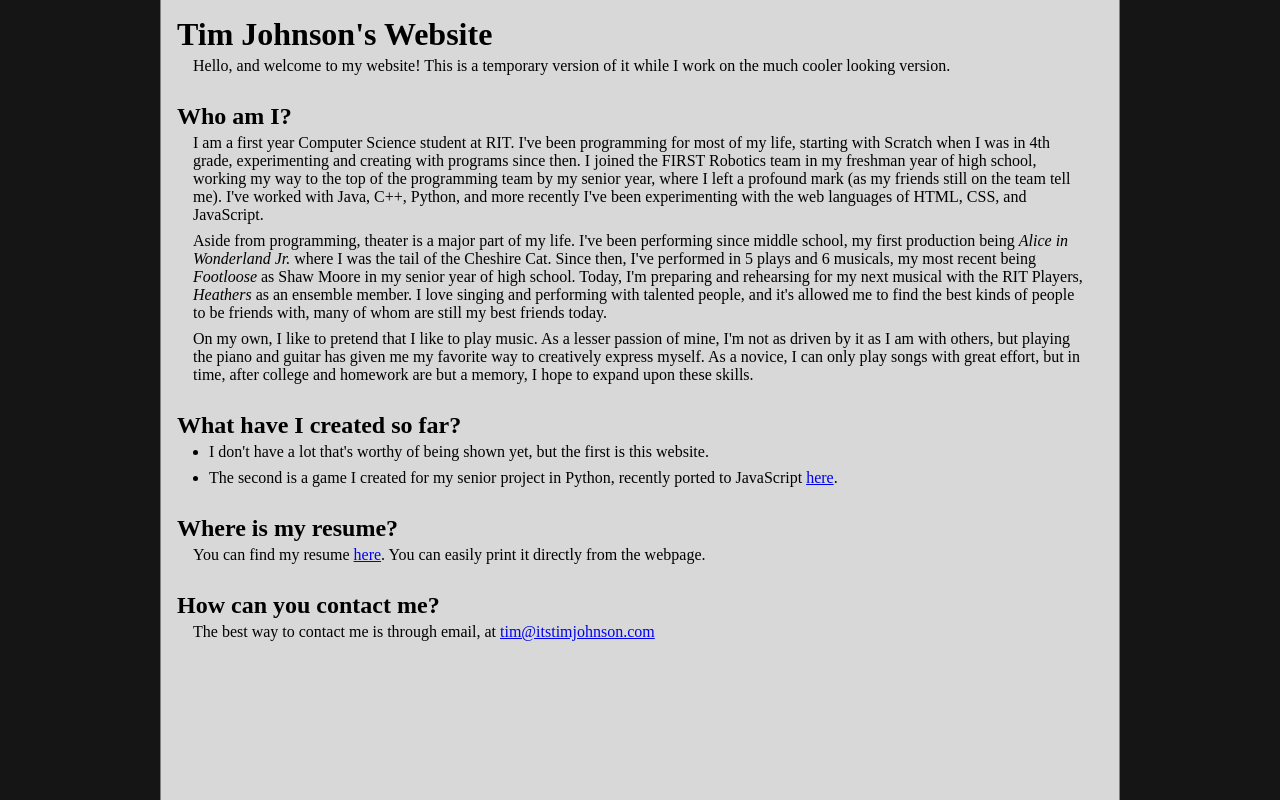
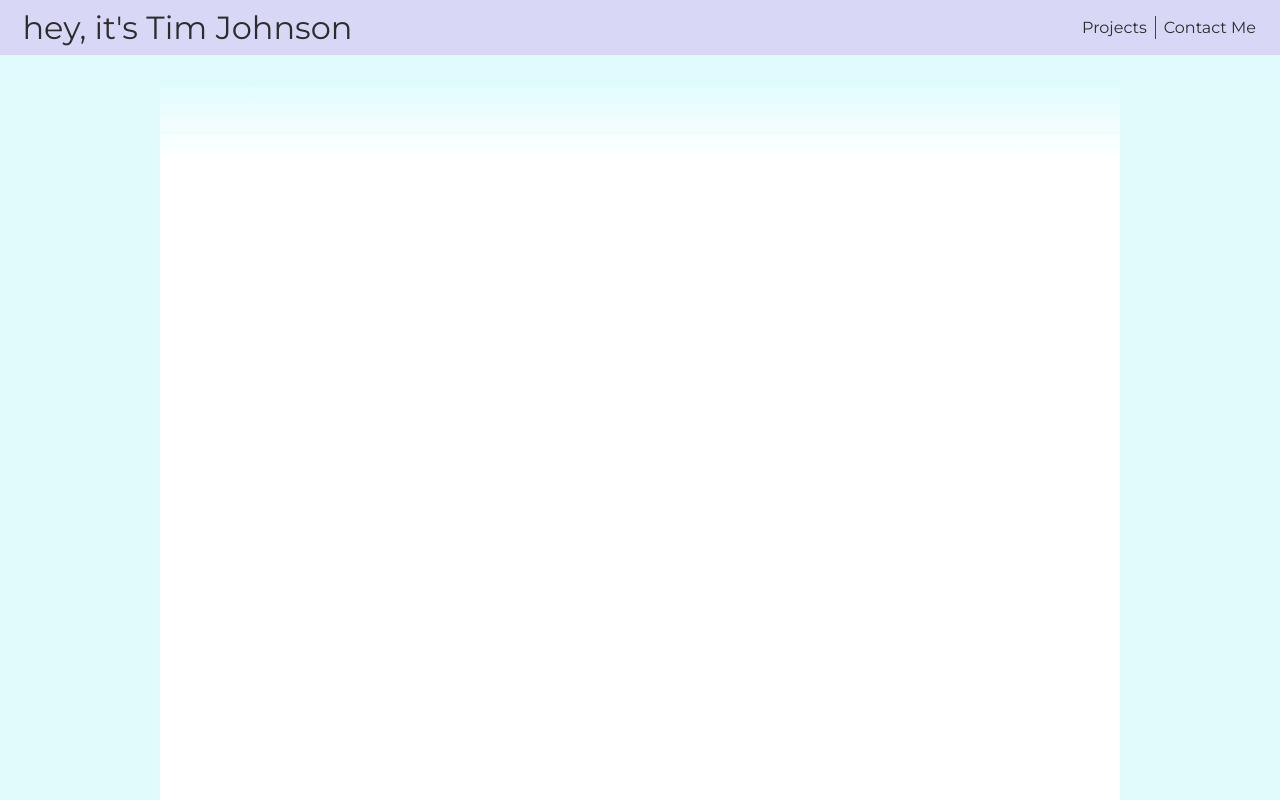
Before and after one commit to thecreatorguy/website, a CodeIgniter app: page /database/ in a window 1280 px wide. Run offline with CodeIgniter, Linux system fonts and the light colour scheme.

Commit message:
more work on css

```diff
--- a/application/controllers/Pages.php
+++ b/application/controllers/Pages.php
@@ -6,7 +6,7 @@ class Pages extends CI_Controller
         'home',
         'slider',
         'resume',
-        'home2',
+        'home_old',
     ];
 
     /**
--- a/application/views/home.php
+++ b/application/views/home.php
@@ -5,76 +5,28 @@
     <meta charset="utf-8">
     <meta name="viewport" content="width=device-width, initial-scale=1.0">
     <title>It's Tim Johnson</title>
+    <link rel="stylesheet" type="text/css" href="assets/css/website.css">
     <link rel="shortcut icon" href="assets/images/favicon.ico">
-    <style>
-        * {
-            box-sizing: border-box;
-            margin: 0;
-            padding: 0;
-        }
-        html, body {
-            background-color: #151515;
-            height: 100vh;
-        }
-        main {
-            margin: 0 auto;
-            width: 75vw;
-            min-height: 100vh;
-            background-color: rgb(216, 216, 216);
-            padding: 1em;
-            border-left: 1px solid grey;
-            border-right: 1px solid grey;
-        }
-        h2 { margin-top: 1em; }
-        p { padding: 0.25em 1em; }
-        li {
-            margin-left: 2em;
-            padding: 0.25em 0;
-        }
-
-    </style>
 </head>
 
 <body>
-    <main>
-        <header>
-            <h1>Tim Johnson's Website</h1>
-            <p>Hello, and welcome to my website! This is a temporary version of it while I work on the much cooler looking version.</p>
-        </header>
-        <h2>Who am I?</h2>
-        <p>
-            I am a first year Computer Science student at RIT. I've been programming for most of my life, starting with Scratch when I was in
-            4th grade, experimenting and creating with programs since then. I joined the FIRST Robotics team in my freshman year of high school,
-            working my way to the top of the programming team by my senior year, where I left a profound mark (as my friends still on the team
-            tell me). I've worked with Java, C++, Python, and more recently I've been experimenting with the web languages of HTML, CSS, and
-            JavaScript.
-        </p>
-        <p>
-            Aside from programming, theater is a major part of my life. I've been performing since middle school, my first production being
-            <em>Alice in Wonderland Jr.</em> where I was the tail of the Cheshire Cat. Since then, I've performed in 5 plays and 6 musicals, my most
-            recent being <em>Footloose</em> as Shaw Moore in my senior year of high school. Today, I'm preparing and rehearsing for my next musical with
-            the RIT Players, <em>Heathers</em> as an ensemble member. I love singing and performing with talented people, and it's allowed me to
-            find the best kinds of people to be friends with, many of whom are still my best friends today.
-        </p>
-        <p>
-            On my own, I like to pretend that I like to play music. As a lesser passion of mine, I'm not as driven by it as I am with others, but
-            playing the piano and guitar has given me my favorite way to creatively express myself. As a novice, I can only play songs with
-            great effort, but in time, after college and homework are but a memory, I hope to expand upon these skills.
-        </p>
-        <h2>What have I created so far?</h2>
-        <ul>
-            <li>I don't have a lot that's worthy of being shown yet, but the first is this website.</li>
-            <li>
-                The second is a game I created for my senior project in Python, recently ported to JavaScript
-                <?php echo anchor('slider', 'here')?>.
-            </li>
-        </ul>
+    <header>
+        <?php echo anchor('/', 'hey,&nbsp;it\'s&nbsp;Tim&nbsp;Johnson', 'id="title"'); ?>
+        <nav>
+            <ul>
+                <li class="v-center-container"><?php echo anchor('/', 'Projects'); ?></li>
+                <li class="v-center-container"><?php echo anchor('/', 'Contact&nbsp;Me'); ?></li>
+            </ul>
+        </nav>
+    </header>
+    <div id="content-container">
+        <div id="content-column">
+            <div id="header-spacer"></div>
+            <main>
 
-        <h2>Where is my resume?</h2>
-        <p>You can find my resume <?php echo anchor('resume', 'here', 'target="_blankss"')?>. You can easily print it directly from the webpage.</p>
-        <h2>How can you contact me?</h2>
-        <p>The best way to contact me is through email, at <a href="mailto:tim@itstimjohnson.com">tim@itstimjohnson.com</a></p>
-    </main>
+            </main>
+        </div>
+    </div>
 </body>
 
 </html>
--- a/public_html/assets/css/website.css
+++ b/public_html/assets/css/website.css
@@ -1,4 +1,4 @@
-/* https://coolors.co/3d3d3d-4cb1ff-d8d8f6-776258-e0fbfc */
+/* https://coolors.co/2d2d2d-4cb1ff-d8d8f6-776258-e0fbfc */
 @import url("https://fonts.googleapis.com/css?family=Montserrat&display=swap");
 * {
   margin: 0;
@@ -12,6 +12,7 @@ html, body {
 
 body {
   height: 100%;
+  width: 100%;
   display: flex;
   flex-direction: column;
   font-family: "Montserrat", sans-serif;
@@ -31,7 +32,7 @@ header {
   font-size: 2em;
   margin: 0 0.2em;
   text-decoration: none;
-  color: black;
+  color: #2D2D2D;
 }
 
 nav {
@@ -50,7 +51,11 @@ nav ul li {
 nav a {
   padding: 2px 0.5em;
   text-decoration: none;
-  color: black;
+  color: #2D2D2D;
+  transition: color 0.5s;
+}
+nav a:hover, nav a.current {
+  color: #4CB1FF;
 }
 nav li + li > a {
   border-left: solid 1px #444;
@@ -62,14 +67,30 @@ nav li + li > a {
   justify-content: center;
 }
 
+#content-container {
+  flex: 1 1 auto;
+  background-color: #E0FBFC;
+  padding: 1em 0 0;
+}
+
+#content-column {
+  width: 75%;
+  height: 100%;
+  margin: 0 auto;
+  display: flex;
+  flex-direction: column;
+}
+
+#header-spacer {
+  flex: 0 1 auto;
+  height: 5em;
+  background-image: linear-gradient(to bottom, rgba(255, 255, 255, 0), rgba(255, 255, 255, 0) 20%, rgba(255, 255, 255, 0.2) 20%, rgba(255, 255, 255, 0.2) 40%, rgba(255, 255, 255, 0.4) 40%, rgba(255, 255, 255, 0.4) 60%, rgba(255, 255, 255, 0.6) 60%, rgba(255, 255, 255, 0.6) 80%, rgba(255, 255, 255, 0.8) 80%);
+}
+
 main {
   flex: 1 1 auto;
-  background-color: #2D2D2D;
+  background-color: white;
   padding: 1em;
-}
-
-h2 {
-  margin-top: 1em;
 }
 
 p {
--- a/resources/css/global/_variables.scss
+++ b/resources/css/global/_variables.scss
@@ -1,9 +1,8 @@
 
-$background-color: #2D2D2D;
-
-$primary-color: #4CB1FF;
+$color-1: #4CB1FF;
 $color-2: #D8D8F6;
 $color-3: #E0FBFC;
 $color-4: #776258;
+$color-5: #2D2D2D;
 
-/* https://coolors.co/3d3d3d-4cb1ff-d8d8f6-776258-e0fbfc */
+/* https://coolors.co/2d2d2d-4cb1ff-d8d8f6-776258-e0fbfc */
--- a/resources/css/website.scss
+++ b/resources/css/website.scss
@@ -15,6 +15,7 @@ html, body {
 }
 body {
     height: 100%;
+    width: 100%;
     display: flex;
     flex-direction: column;
     font-family: 'Montserrat', sans-serif;
@@ -32,7 +33,7 @@ header {
     font-size: 2em;
     margin: 0 0.2em;
     text-decoration: none;
-    color: black;
+    color: $color-5;
 }
 nav {
     height: 100%;
@@ -49,7 +50,11 @@ nav {
     a {
         padding: 2px 0.5em;
         text-decoration: none;
-        color: black;
+        color: $color-5;
+        transition: color 0.5s;
+        &:hover, &.current {
+            color: $color-1;
+        }
     }
     li+li>a {
         border-left: solid 1px #444;
@@ -60,12 +65,38 @@ nav {
     flex-direction: column;
     justify-content: center;
 }
+#content-container {
+    flex: 1 1 auto;
+    background-color: $color-3;
+    padding: 1em 0 0;
+}
+#content-column {
+    width: 75%;
+    height: 100%;
+    margin: 0 auto;
+    display: flex;
+    flex-direction: column;
+}
+#header-spacer {
+    flex: 0 1 auto;
+    height: 5em;
+    background-image: linear-gradient(to bottom,
+            rgba(255, 255, 255, 0),
+            rgba(255, 255, 255, 0) 20%,
+            rgba(255, 255, 255, 0.2) 20%,
+            rgba(255, 255, 255, 0.2) 40%,
+            rgba(255, 255, 255, 0.4) 40%,
+            rgba(255, 255, 255, 0.4) 60%,
+            rgba(255, 255, 255, 0.6) 60%,
+            rgba(255, 255, 255, 0.6) 80%,
+            rgba(255, 255, 255, 0.8) 80%,
+        );
+}
 main {
     flex: 1 1 auto;
-    background-color: $background-color;
+    background-color: white;
     padding: 1em;
 }
-h2 { margin-top: 1em; }
 p { padding: 0.25em 1em; }
 li {
     margin-left: 2em;
```
Also changed, not shown: application/views/home2.php (deleted, +0 -28 lines), application/views/home_old.php (added, +80 -0 lines), 1 other file.
